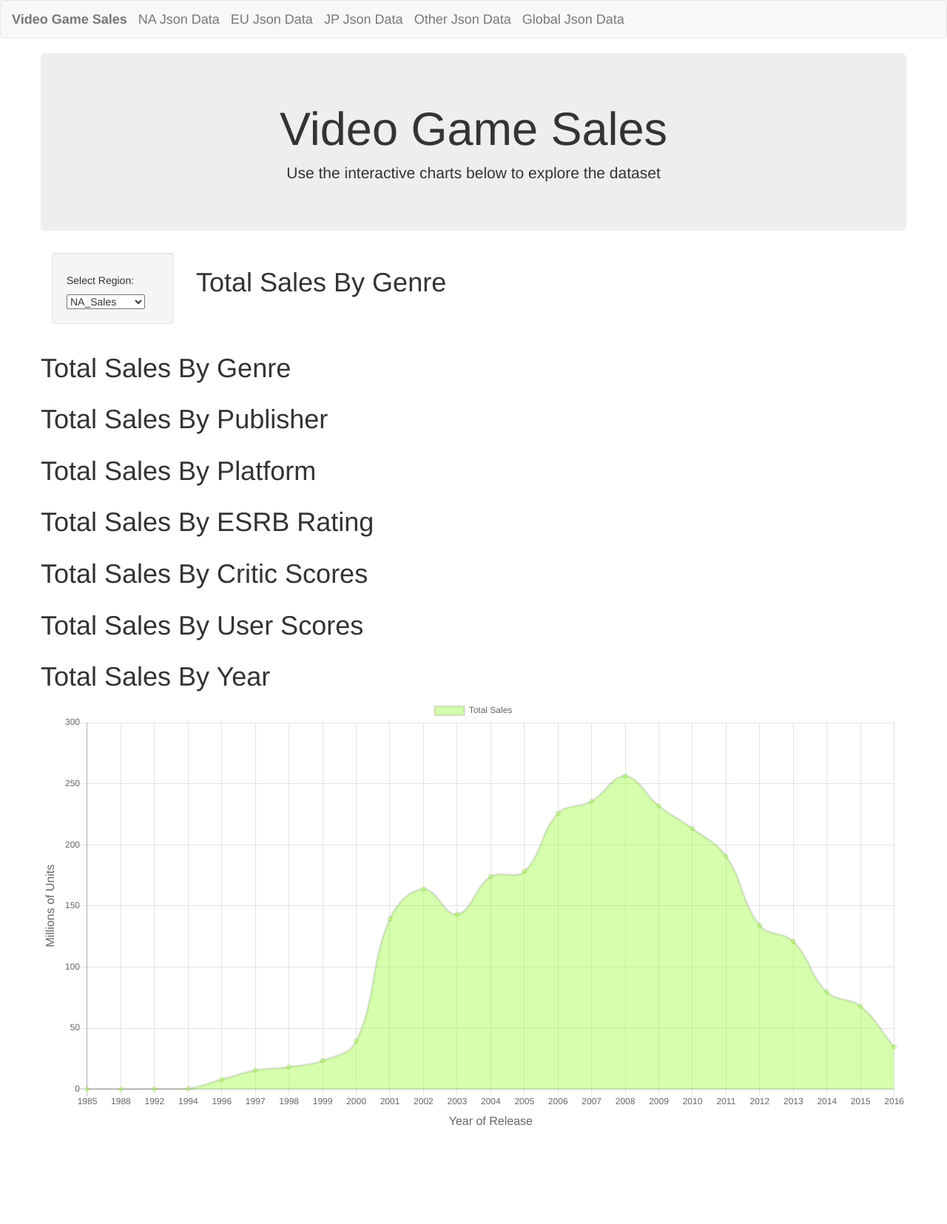
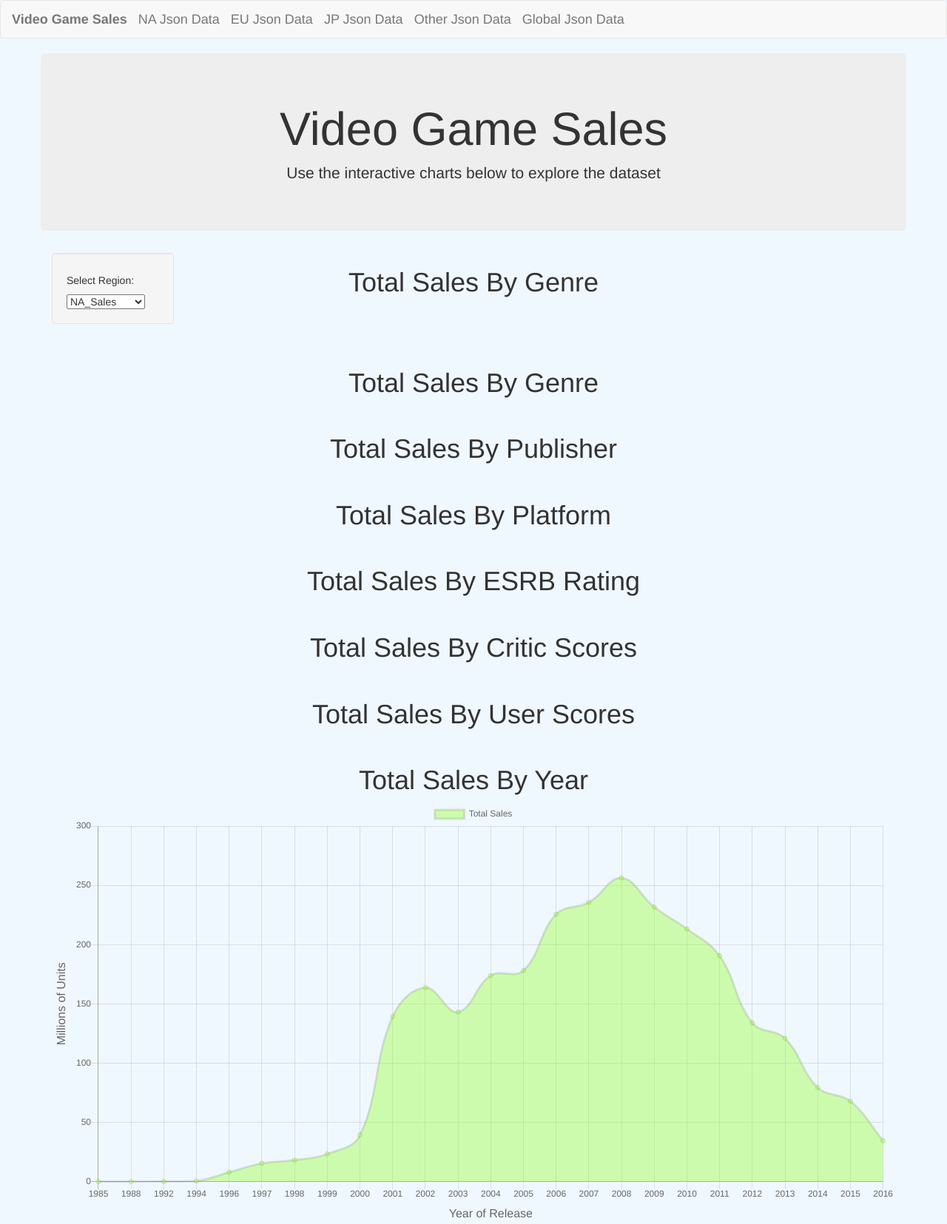
Before and after one commit to KMenz/Video-Game-Analysis, a Flask app: page / in a window 1280 px wide. Shown: the whole page at 74% size. Before the commit the page ends 1522 px from the top, so only its background shows below. Run offline with Flask 2, Linux system fonts and the light colour scheme; some libraries are stand-ins or nearby versions.

Commit message:
Added CSS and last HTML touches

```diff
--- /dev/null
+++ b/static/css/style.css
@@ -0,0 +1,6 @@
+body {background-color: aliceblue;
+}
+
+.text {text-align: center;}
+
+#pie-chart {text-align: center;}
--- a/templates/index.html
+++ b/templates/index.html
@@ -7,6 +7,7 @@
   <meta http-equiv="X-UA-Compatible" content="ie=edge">
   <title>Project 2</title>
   <link rel="stylesheet" href="https://maxcdn.bootstrapcdn.com/bootstrap/3.3.7/css/bootstrap.min.css">
+  <link rel="stylesheet" href="static/css/style.css">
 </head>
 
 <body>
@@ -40,53 +41,70 @@
         </div>
       </div>
       <div class="col-md-8">
-        <h1>Total Sales By Genre</h1>
+        <h1 class="text">Total Sales By Genre</h1>
         <div id="pie1"></div>
       </div>
+    </div>
+
+    <br>
 
     <div class="row">
       <div class="col-md-12">
-        <h1>Total Sales By Genre</h1>
+        <h1 class="text">Total Sales By Genre</h1>
         <div id="bar1"></div>
       </div>
     </div>
 
-    <div class="row">
-        <div class="col-md-12">
-          <h1>Total Sales By Publisher</h1>
-          <div id="bar2"></div>
-        </div>
-      </div>
+    <br>
 
     <div class="row">
       <div class="col-md-12">
-        <h1>Total Sales By Platform</h1>
+        <h1 class="text">Total Sales By Publisher</h1>
+        <div id="bar2"></div>
+      </div>
+    </div>
+
+    <br>
+
+    <div class="row">
+      <div class="col-md-12">
+        <h1 class="text">Total Sales By Platform</h1>
         <div id="bar3"></div>
       </div>
     </div>
 
+    <br>
+
     <div class="row">
-      <div class="col-md-8">
-        <h1>Total Sales By ESRB Rating</h1>
+      <div class="col-md-12" id="pie-chart">
+        <h1 class="text">Total Sales By ESRB Rating</h1>
         <div id="pie2"></div>
       </div>
     </div>
 
+    <br>
+
     <div class="row">
       <div class="col-md-12">
-        <h1>Total Sales By Critic Scores</h1>
+        <h1 class="text">Total Sales By Critic Scores</h1>
         <div id="plot1"></div>
       </div>
     </div>
+
+    <br>
+
     <div class="row">
       <div class="col-md-12">
-        <h1>Total Sales By User Scores</h1>
+        <h1 class="text">Total Sales By User Scores</h1>
         <div id="plot2"></div>
       </div>
     </div>
+
+    <br>
+
     <div class="row">
         <div class="col-md-12">
-            <h1>Total Sales By Year</h1>
+            <h1 class="text">Total Sales By Year</h1>
             </canvas><canvas id="line"></canvas>
         </div>
     </div>
```
